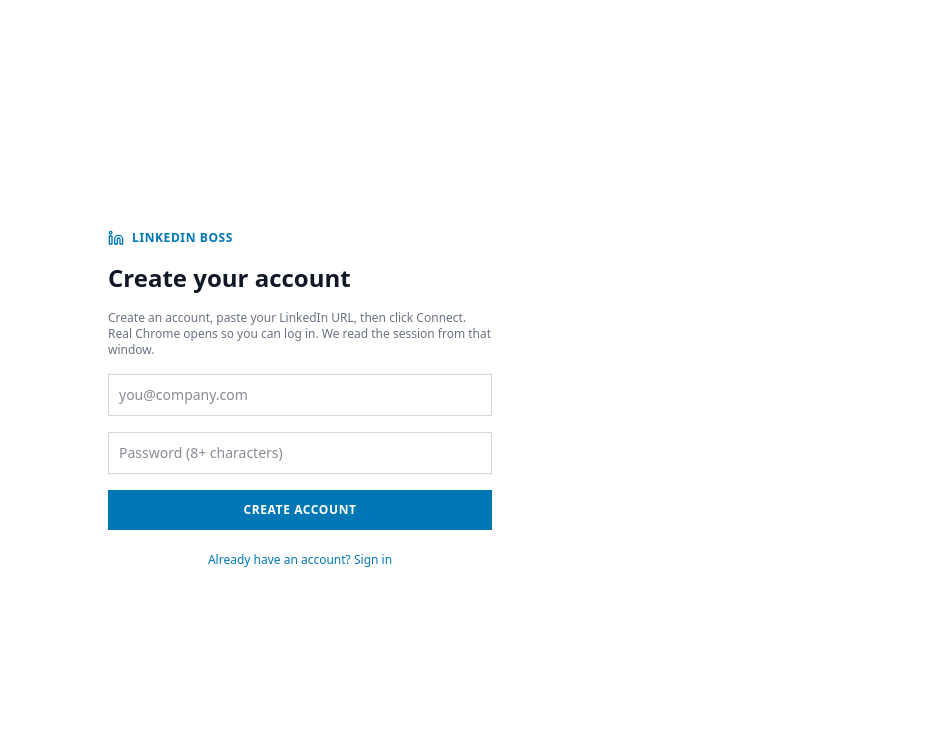
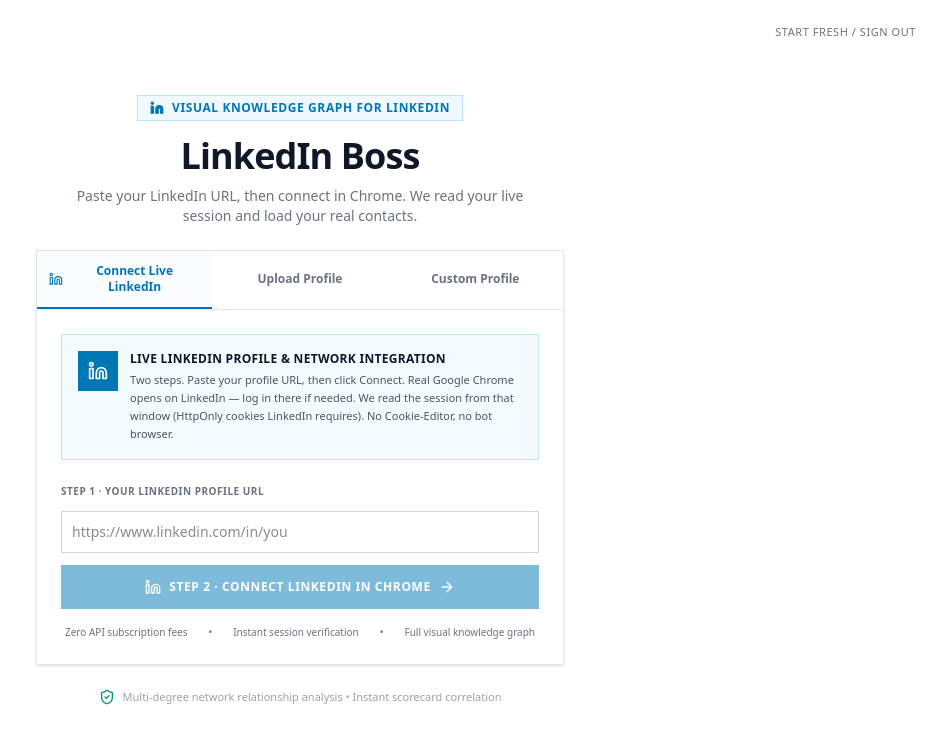
Before and after one commit to bret1976/Linkedin-Boss, a React (Vite) app: page / in a window 1280 px wide. Shown: the top 744 px of the page, without its empty margins (340-1280 px from the left). Built offline with nearby package versions, Linux system fonts and the light colour scheme; no server answers; a web font is replaced by a local one.

Commit message:
Land on profile URL then Chrome connect. No account wall before cookies.

```diff
--- a/server.ts
+++ b/server.ts
@@ -21,6 +21,7 @@
   clearLinkedIn,
   contactsPath,
   cookieFromReq,
+  createGuest,
   createSession,
   deleteContacts,
   destroySession,
@@ -712,12 +713,11 @@
   });
 
   app.post("/api/linkedin/one-click", async (req, res) => {
-    const user = currentUser(req);
+    let user = currentUser(req);
     if (!user) {
-      return res.status(401).json({
-        success: false,
-        error: "Sign in first, then click the button. Chrome will open so you can log into LinkedIn.",
-      });
+      const guest = createGuest();
+      user = guest.user;
+      res.setHeader("Set-Cookie", `lb_sid=${guest.token}; Path=/; HttpOnly; SameSite=Lax; Max-Age=2592000`);
     }
     const existing = sessionFor(req);
     if (existing?.sessionCookie) {
--- a/src/App.tsx
+++ b/src/App.tsx
@@ -7,7 +7,6 @@
 import LoadingOverlay from './components/LoadingOverlay';
 import LinkedInButton from './components/LinkedInButton';
 import LinkedInModal from './components/LinkedInModal';
-import AuthScreen from './components/AuthScreen';
 import ContactsTable from './components/ContactsTable';
 import { useLinkedIn } from './hooks/useLinkedIn';
 import { LinkedInMatchProfile, UserUploadedProfile } from './types/knowledgeGraph';
@@ -196,6 +195,12 @@
   };
 
   const handleLoadContacts = async (profileUrl?: string) => {
+    if (!profileUrl || !/linkedin\.com\/in\//i.test(profileUrl)) {
+      setNetworkError("Paste your LinkedIn profile URL first (linkedin.com/in/you).");
+      setConnectNotification("Paste your LinkedIn profile URL first.");
+      setTimeout(() => setConnectNotification(null), 5000);
+      return;
+    }
     setExtracting(true);
     setExtractStatus("Opening Chrome…");
     setNetworkError(null);
@@ -272,9 +277,6 @@
 
   if (!authChecked) {
     return <div className="w-full h-full bg-white" />;
-  }
-  if (!accountEmail) {
-    return <AuthScreen onReady={(email) => setAccountEmail(email)} />;
   }
 
   return (
@@ -366,6 +368,8 @@
               setIsLoadingGlobe(true);
             }}
             onOpenLinkedIn={(profileUrl) => void handleLoadContacts(profileUrl)}
+            connecting={extracting}
+            connectStatus={extractStatus}
           />
         </div>
       ) : (
--- a/src/components/IntroScreen.tsx
+++ b/src/components/IntroScreen.tsx
@@ -17,9 +17,11 @@
 interface IntroScreenProps {
   onStart: (profile: UserUploadedProfile) => void;
   onOpenLinkedIn?: (profileUrl?: string) => void;
+  connecting?: boolean;
+  connectStatus?: string;
 }
 
-export default function IntroScreen({ onStart, onOpenLinkedIn }: IntroScreenProps) {
+export default function IntroScreen({ onStart, onOpenLinkedIn, connecting, connectStatus }: IntroScreenProps) {
   const [activeTab, setActiveTab] = useState<'upload' | 'manual' | 'linkedin'>('linkedin');
   const [isAnalyzing, setIsAnalyzing] = useState(false);
   const [analysisStep, setAnalysisStep] = useState<string>('');
@@ -135,7 +137,7 @@
         </h1>
 
         <p className="text-xs sm:text-sm text-gray-500 mt-2 max-w-md">
-          Upload your LinkedIn profile to analyze your network, traverse 1st & 2nd-degree contacts, and project your highest-alignment business matches onto an interactive 3D relationship sphere.
+          Paste your LinkedIn URL, then connect in Chrome. We read your live session and load your real contacts.
         </p>
 
         {isAnalyzing ? (
@@ -224,13 +226,23 @@
                   />
                   <button
                     type="button"
+                    disabled={connecting || !/linkedin\.com\/in\//i.test(linkedinUrl)}
                     onClick={() => onOpenLinkedIn && onOpenLinkedIn(linkedinUrl.trim())}
-                    className="w-full py-3.5 bg-[#0077b5] hover:bg-[#005c8d] text-white text-xs font-bold uppercase tracking-wider flex items-center justify-center gap-2 cursor-pointer shadow-xs"
+                    className="w-full py-3.5 bg-[#0077b5] hover:bg-[#005c8d] text-white text-xs font-bold uppercase tracking-wider flex items-center justify-center gap-2 cursor-pointer shadow-xs disabled:opacity-50"
                   >
                     <Linkedin className="w-4 h-4" />
-                    <span>Step 2 · Connect LinkedIn in Chrome</span>
+                    <span>
+                      {connecting
+                        ? connectStatus || "Opening Chrome…"
+                        : "Step 2 · Connect LinkedIn in Chrome"}
+                    </span>
                     <ArrowRight className="w-4 h-4" />
                   </button>
+                  {connecting && (
+                    <p className="text-xs text-sky-800 bg-sky-50 border border-sky-200 p-3 leading-relaxed">
+                      {connectStatus || "Google Chrome is opening on LinkedIn. Log in in that window if it asks. Stay there until this page says it found your session."}
+                    </p>
+                  )}
 
                   <div className="flex items-center justify-between text-[10px] text-gray-500 pt-1 px-1">
                     <span>Zero API subscription fees</span>
--- a/src/server/userStore.ts
+++ b/src/server/userStore.ts
@@ -65,6 +65,13 @@
   const prev = Buffer.from(hash, "hex");
   if (next.length !== prev.length) return false;
   return timingSafeEqual(next, prev);
+}
+
+export function createGuest() {
+  const email = `guest-${randomBytes(6).toString("hex")}@local.linkedin-boss`;
+  const user = registerUser(email, `${randomBytes(12).toString("hex")}Aa1!`);
+  const token = createSession(user.id);
+  return { user, token };
 }
 
 export function registerUser(email: string, password: string): StoredUser {
```
